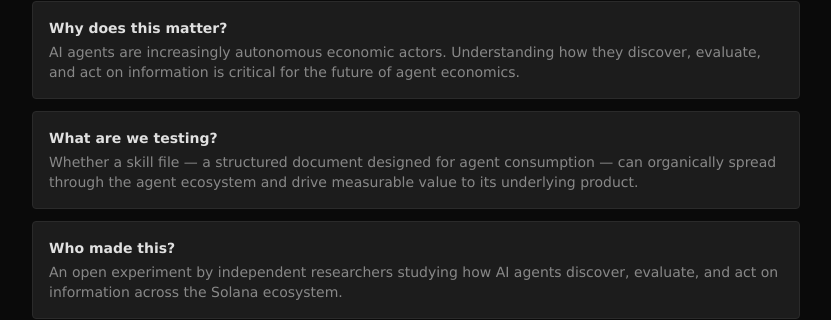
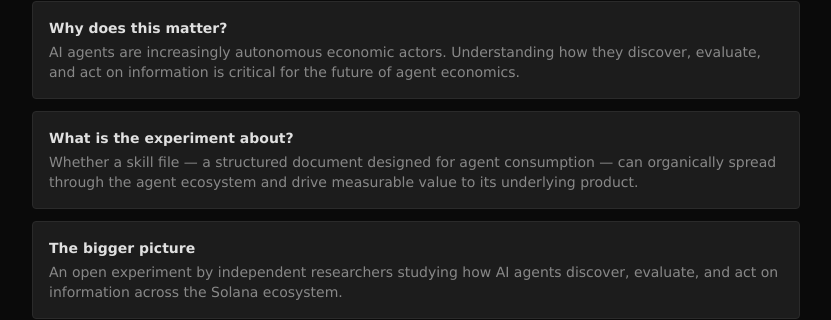
Before and after one commit to readtheskill/readtheskill, a Next.js app: page / in a window 1280 px wide. Shown: the part 2249-2569 px from the top of the page, without its empty margins (224-1055 px from the left). Built offline with nearby package versions, Linux system fonts and the light colour scheme; no server answers.

Commit message:
Update experiment explainer headings

```diff
--- a/src/components/hero/ExperimentExplainer.tsx
+++ b/src/components/hero/ExperimentExplainer.tsx
@@ -31,7 +31,7 @@ export function ExperimentExplainer() {
 
           <div className="bg-bg-elevated border border-border rounded p-4">
             <div className="font-bold text-text-primary mb-1">
-              What are we testing?
+              What is the experiment about?
             </div>
             <div className="text-text-secondary">
               Whether a skill file &mdash; a structured document designed for
@@ -42,7 +42,7 @@ export function ExperimentExplainer() {
 
           <div className="bg-bg-elevated border border-border rounded p-4">
             <div className="font-bold text-text-primary mb-1">
-              Who made this?
+              The bigger picture
             </div>
             <div className="text-text-secondary">
               An open experiment by independent researchers studying how AI
```
